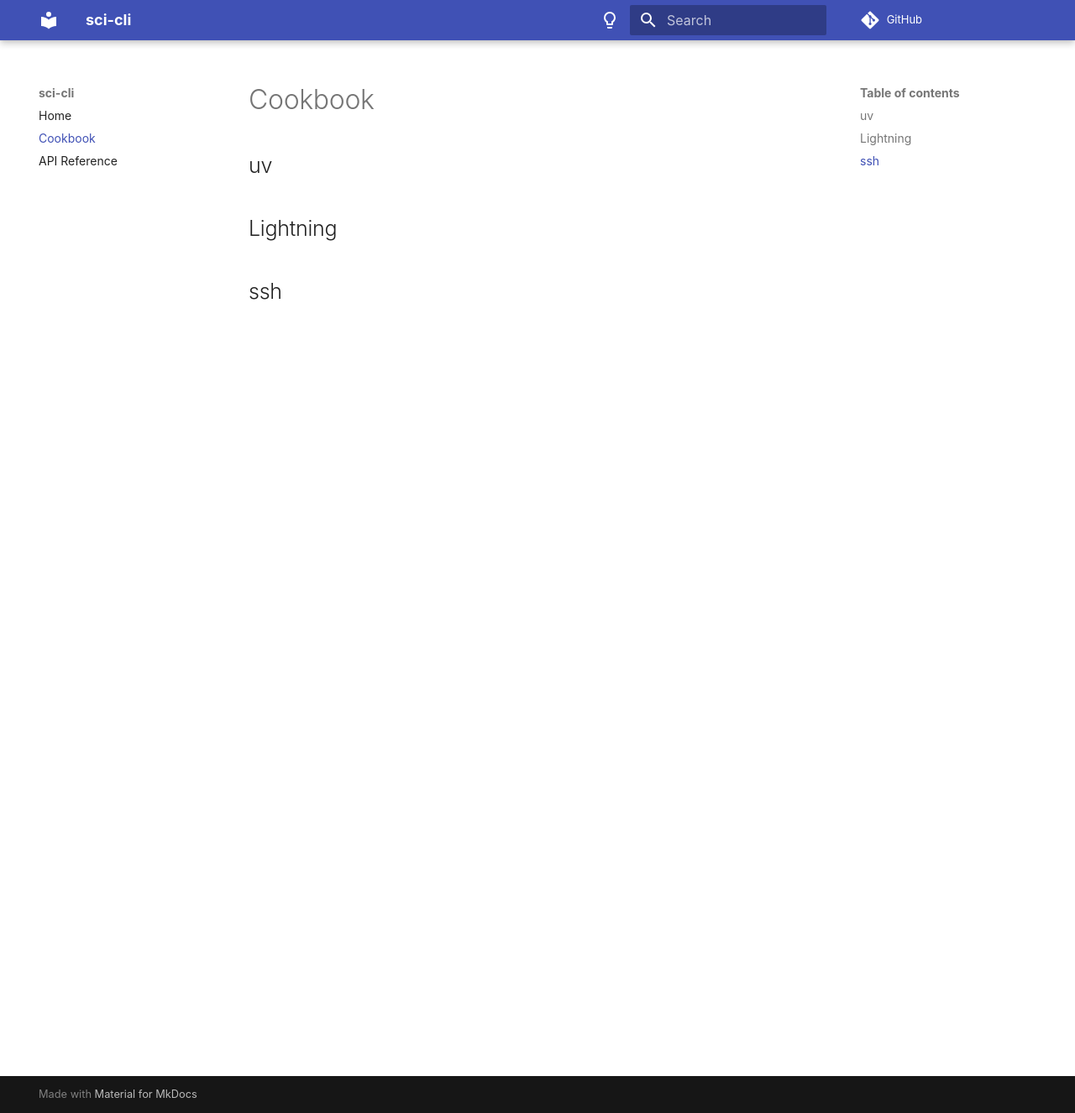
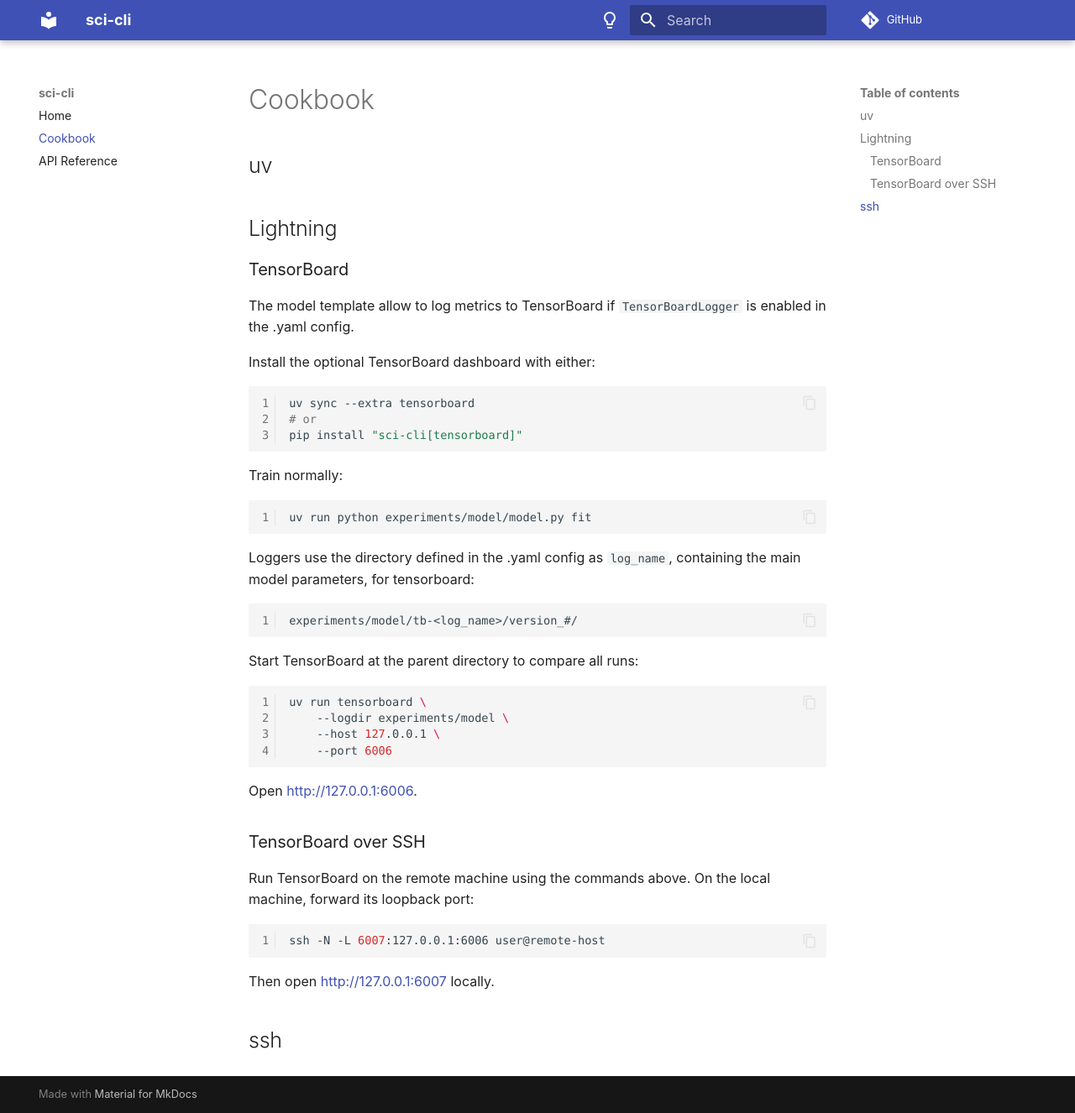
Before and after one commit to AcoustoLab/sci-cli, an MkDocs documentation site: the page built from docs/cookbook.md, in a window 1280 px wide and 1326 px high. Shown: the whole window at 84% size. Built offline with MkDocs 1.6.1 and Material for MkDocs 9.7.7, drawn with Linux system fonts in a browser that asks for light colours; comment, search, counter and statistics services are not loaded.

Commit message:
tensorboard usage

````diff
--- a/docs/cookbook.md
+++ b/docs/cookbook.md
@@ -4,4 +4,49 @@
 
 ## Lightning
 
+### TensorBoard
+
+The model template allow to log metrics to TensorBoard if `TensorBoardLogger` is enabled in the .yaml config.
+
+Install the optional TensorBoard dashboard with either:
+
+```bash
+uv sync --extra tensorboard
+# or
+pip install "sci-cli[tensorboard]"
+```
+
+Train normally:
+
+```bash
+uv run python experiments/model/model.py fit
+```
+
+Loggers use the directory defined in the .yaml config as `log_name`, containing the main model parameters, for tensorboard:
+
+```text
+experiments/model/tb-<log_name>/version_#/
+```
+
+
+Start TensorBoard at the parent directory to compare all runs:
+
+```bash
+uv run tensorboard \
+    --logdir experiments/model \
+    --host 127.0.0.1 \
+    --port 6006
+```
+Open <http://127.0.0.1:6006>.
+
+
+### TensorBoard over SSH
+
+Run TensorBoard on the remote machine using the commands above. On the local machine, forward its loopback port:
+
+```bash
+ssh -N -L 6007:127.0.0.1:6006 user@remote-host
+```
+Then open <http://127.0.0.1:6007> locally.
+
 ## ssh
--- a/pyproject.toml
+++ b/pyproject.toml
@@ -8,6 +8,11 @@
     "jsonargparse[signatures]>=4.49.0",
     "lightning[extra]>=2.6.5",
     "omegaconf>=2.3.1",
+]
+
+[project.optional-dependencies]
+tensorboard = [
+    "tensorboard>=2.21.0",
 ]
 
 [dependency-groups]
````
Also changed, not shown: src/sci_cli/templates/power/model_fit_config.yml (+14 -3 lines), 1 other file.
